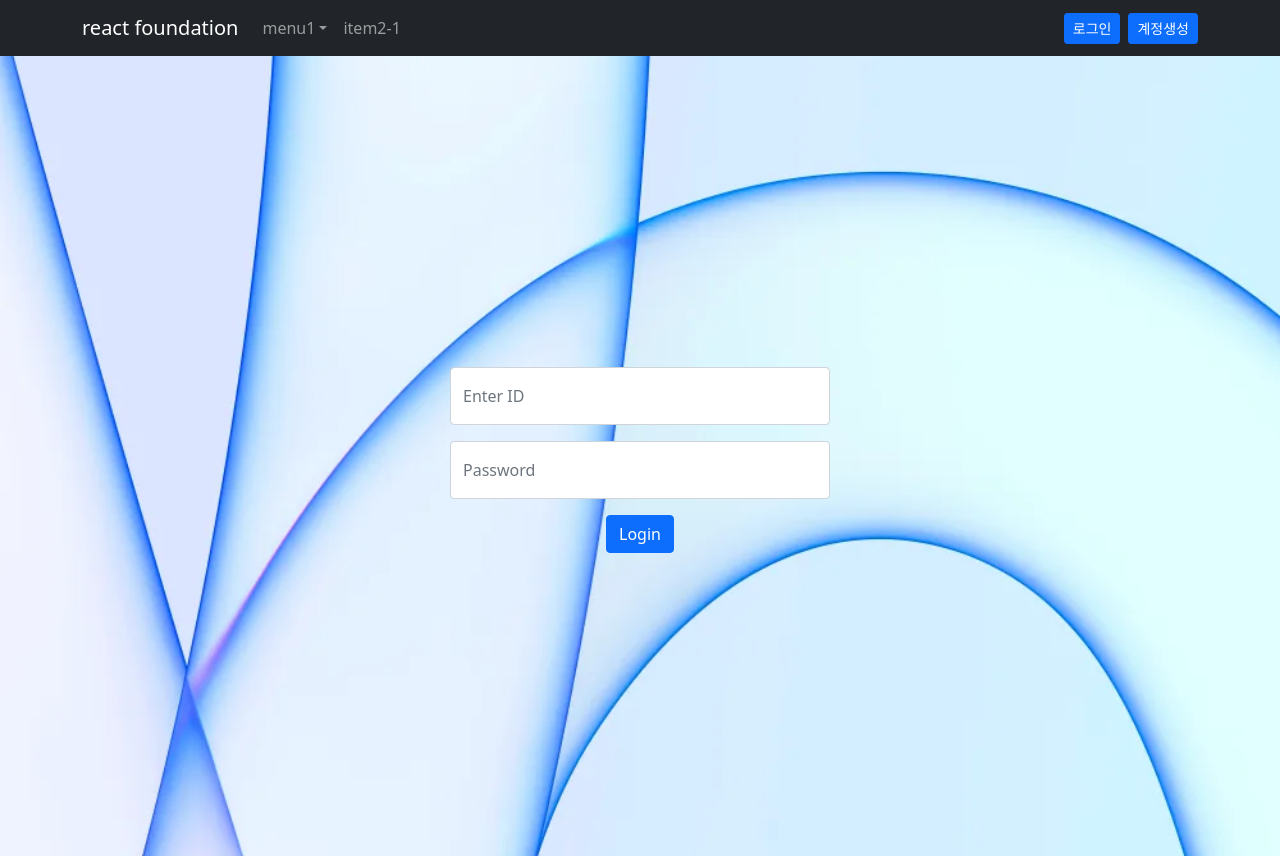
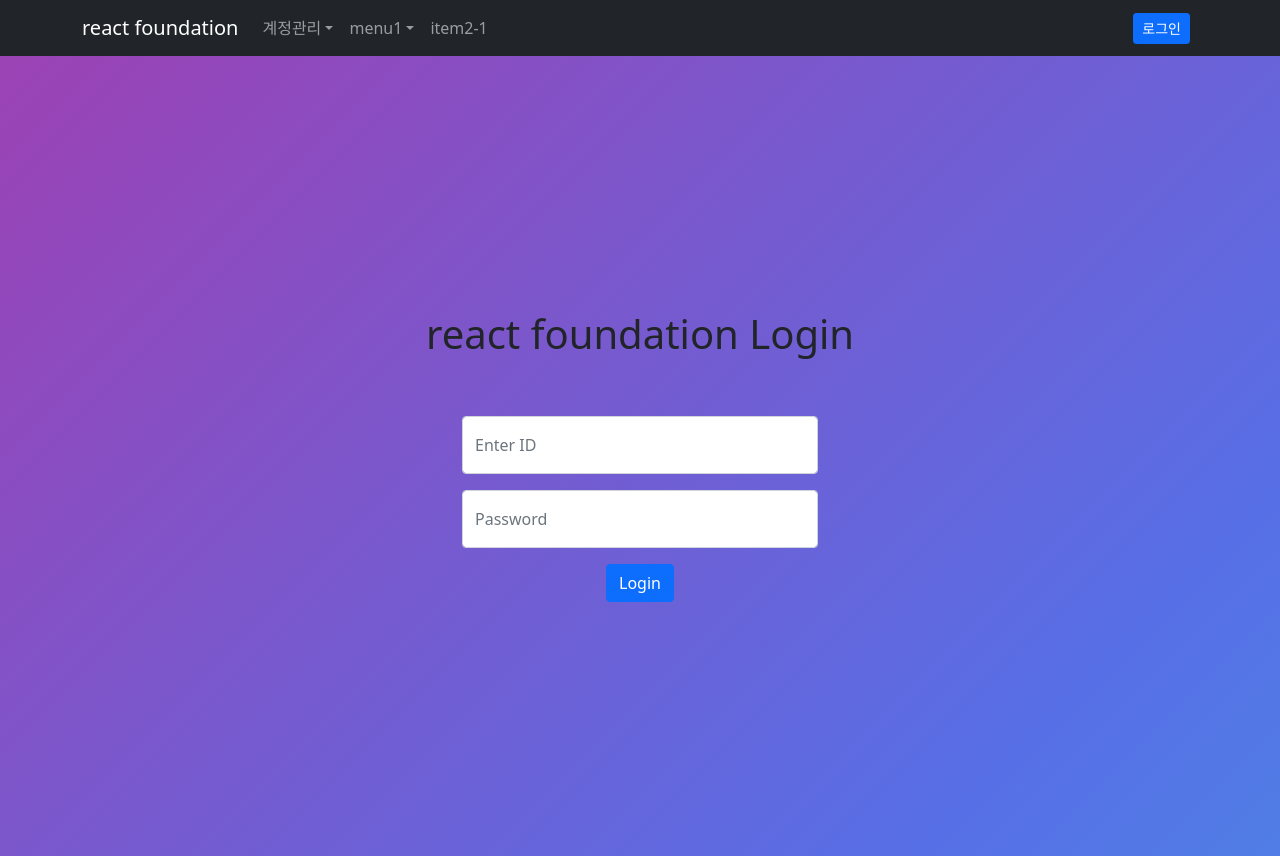
Before and after one commit to eldeach/reactfoundation, a React (Create React App) app: page /login in a window 1280 px wide. Built offline with nearby package versions, Linux system fonts and the light colour scheme.

Commit message:
계정생성 기능 개발, CSS 다듬기 필요

```diff
--- a/src/App.css
+++ b/src/App.css
@@ -41,43 +41,54 @@
 /*======================= 로그인 페이지 =======================*/
 .loginPage
 {
-  padding:1px;
+  width: 100%;
   height: 100vh;
-  width:100vw;
-  background-image: url('./wallpaper/loginpage.webp');
-  background-position:center;
-  background-size: cover;
-  background-repeat: 'no-repeat';
+  display: flex;
+  align-items: center;
+  justify-content: center;
+  background-size: 300% 300%;
+  background-image: linear-gradient(
+        -45deg,
+        rgba(59,173,227,1) 0%,
+        rgba(87,111,230,1) 25%,
+        rgba(152,68,183,1) 51%,
+        rgba(255,53,127,1) 100%
+  );
+  animation: AnimateBG 20s ease infinite;
 }
 
-.loginForm
-{
-  position:relative;
-  top:300px;
-  width:400px;
-  margin: auto;
-  padding:10px;
+@keyframes AnimateBG {
+  0%{background-position:0% 50%}
+  50%{background-position:100% 50%}
+  100%{background-position:0% 50%}
 }
+
+h1{
+  font-weight:bold;
+  font-size: 50px;
+}
+
+
 /*======================= 계정생성 페이지 =======================*/
 .createAccountPage
 {
-  padding:1px;
+  width: 100vw;
   height: 100vh;
-  width:100vw;
-  background-image: url('./wallpaper/loginpage.webp');
-  background-position:center;
-  background-size: cover;
-  background-repeat: 'no-repeat';
+  display: flex;
+  align-items: center;
+  justify-content: center;
+  background-size: 300% 300%;
+  background-image: linear-gradient(
+        -45deg,
+        rgba(59,173,227,1) 0%,
+        rgba(87,111,230,1) 25%,
+        rgba(152,68,183,1) 51%,
+        rgba(255,53,127,1) 100%
+  );
+  animation: AnimateBG 20s ease infinite;
 }
 
-.createAccountForm
-{
-  position:relative;
-  top:300px;
-  width:90vw;
-  margin: auto;
-  padding:10px;
-}
+
 /*======================= 메인 페이지 =======================*/
 .Navbar
 {
--- a/src/App.js
+++ b/src/App.js
@@ -43,6 +43,42 @@ function App() {
         <Container>
           <Navbar.Brand onClick={()=>{navigate("/")}}>react foundation</Navbar.Brand>
           <Nav className="me-auto">
+            <NavDropdown title="계정관리" id="navbarScrollingDropdown">
+              <NavDropdown.Item onClick={()=>{
+                if (rdx.loginUser.userInfo.user_auth.indexOf("CREATEACCOUNT",0)!=-1){
+                  navigate("/createaccount")
+                }
+                else{
+                  alert("권한이 없습니다.")
+                }
+                }}>계정생성</NavDropdown.Item>
+              <NavDropdown.Divider />
+              <NavDropdown.Item onClick={()=>{
+                if (rdx.loginUser.userInfo.user_auth.indexOf("AUTHMNG",0)!=-1){
+                  navigate("/authmng")
+                }
+                else{
+                  alert("권한이 없습니다.")
+                }
+                }}>권한부여</NavDropdown.Item>
+              <NavDropdown.Divider />
+              <NavDropdown.Item onClick={()=>{
+                if (rdx.loginUser.userInfo.user_auth.indexOf("ACCOUNTVIEW",0)!=-1){
+                  navigate("/accountview")
+                }
+                else{
+                  alert("권한이 없습니다.")
+                }
+                }}>계정리스트</NavDropdown.Item>
+              <NavDropdown.Item onClick={()=>{
+                if (rdx.loginUser.userInfo.user_auth.indexOf("AUTHLIST",0)!=-1){
+                  navigate("/authlist")
+                }
+                else{
+                  alert("권한이 없습니다.")
+                }
+                }}>권한리스트</NavDropdown.Item>
+            </NavDropdown>
             <NavDropdown title="menu1" id="navbarScrollingDropdown">
               <NavDropdown.Item onClick={()=>{
                 if (rdx.loginUser.userInfo.user_auth.indexOf("item1-1",0)!=-1){
@@ -57,25 +93,18 @@ function App() {
             <Nav.Link onClick={()=>{navigate("/item2-1")}}>item2-1</Nav.Link>
           </Nav>
           <MyCanvas key={0} placement={"end"} name={rdx.loginUser.loginStat ? rdx.loginUser.userInfo.user_name + "님" : "로그인"}/>
-          <Button variant="primary" size="sm" onClick={()=>{
-                if (rdx.loginUser.userInfo.user_auth.indexOf("ACCOUNT",0)!=-1){
-                  navigate("/createaccount")
-                }
-                else{
-                  alert("권한이 없습니다.")
-                }
-                }}>계정생성</Button>
         </Container>
       </Navbar>
 
 
       <Routes>
-        <Route path='/' element={
-          rdx.loginUser.loginStat ? <div>home</div> : <LoginForm/>
-        }/>
+        <Route path='/' element={<div>home</div>}/>
+        <Route path='/createaccount' element={<CreateAccount/>}/>
+        <Route path='/authmng' element={<div>authmng</div>}/>
+        <Route path='/accountview' element={<div>accountview</div>}/>
+        <Route path='/authlist' element={<div>authlist</div>}/>
         <Route path='/item1-1' element={ <div>item1-1</div> }/>
         <Route path='/item2-1' element={ <div>item2-1</div> }/>
-        <Route path='/createaccount' element={<CreateAccount/>}/>
         <Route path='/login' element={<LoginForm/>}/>
       </Routes>
 
--- a/src/login/login.js
+++ b/src/login/login.js
@@ -1,4 +1,4 @@
-import { Form, FloatingLabel, Button } from 'react-bootstrap';
+import { Form, FloatingLabel, Button,Container,Row,Col    } from 'react-bootstrap';
 import axios from 'axios'
 import { useState } from 'react';
 import {  Routes, Route, useNavigate } from 'react-router-dom';
@@ -32,20 +32,21 @@ function LoginForm(){
         if (res.data.loginStat){
             dispatch(setLoginStat(res.data.loginStat))
             dispatch(setUserInfo(res.data.userInfo))
+            navigate("/")
         }
         else {
             if(res.data.flashMsg=="wrong PW"){
                 alert("비밀번호가 틀렸습니다.")
+                navigate("/login")
             }
             else if(res.data.flashMsg=="no user_account"){
                 alert("존재하지 않는 계정입니다.")
+                navigate("/login")
             }else if(res.data.flashMsg=="no auth"){
                 alert("이 계정은 권한이 없습니다.")
+                navigate("/login")
             }
         }
-
-
-        navigate("/")
       }).catch((err)=>console.log(err))
 
 
@@ -58,7 +59,15 @@ function LoginForm(){
 
     return(
         <div className="loginPage">
-            <Form className="loginForm" onSubmit={handleSubmit}>
+            <Container>
+                <Row>
+                    <h1>react foundation Login</h1>
+                </Row>
+                <Row><div style={{height: "50px"}}></div></Row>
+                <Row>
+                    <Col/>
+                    <Col>
+                        <Form onSubmit={handleSubmit}>
                             <Form.Group className="mb-3" controlId="formBasicID">
                                 <FloatingLabel
                                     controlId="floatingInputEnterID"
@@ -76,12 +85,14 @@ function LoginForm(){
                                     <Form.Control type="password" placeholder="Password" name="pw" value={pw} onChange={handlePwChange}/>
                                 </FloatingLabel>
                             </Form.Group>
-
-
                             <Button variant="primary" type="submit" disabled={disabled}>
                                 Login
                             </Button>
                         </Form>
+                    </Col>
+                    <Col/>
+                </Row>
+            </Container>
         </div>
     )
 }
--- a/src/login/myCanvas.js
+++ b/src/login/myCanvas.js
@@ -30,7 +30,7 @@ function MyCanvas({ name, ...props }) {
               localStorage.removeItem('persist:root')
               sessionStorage.removeItem('persist:root')
               axios.get("/logout").then((res)=>{}).catch((err)=>console.log(err))
-              navigate("/")
+              navigate("/login")
               dispatch(setLoginStat(false))
               dispatch(setUserInfo({user_account : '', user_name : '로그인이 필요합니다.', user_auth : ["nothing"]}))
               handleClose()
```
Also changed, not shown: src/login/createAccount.js (+12 -9 lines). Lines whose indentation alone changed are shown as unchanged.
